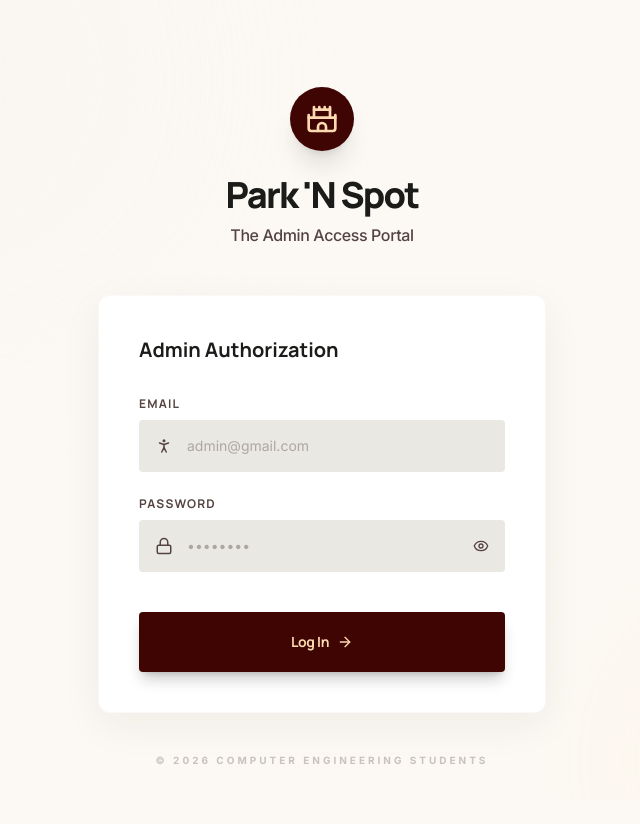
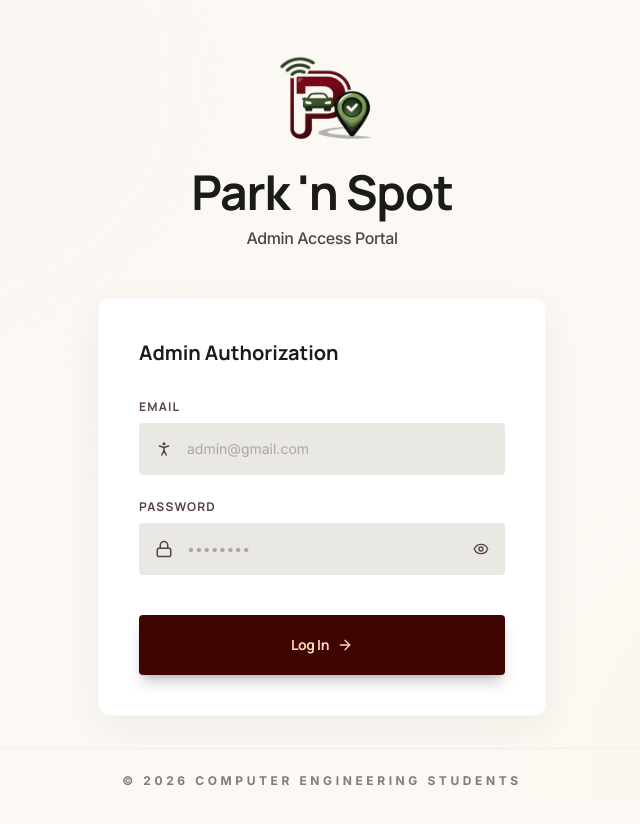
Before and after one commit to ELECTIVE12/PARK-N-SPOT, a React (Vite) app: page /admin/login in a window 1280 px wide. Shown: the top 824 px of the page, without its empty margins (318-958 px from the left). Before the commit the page ends 800 px from the top, so only its background shows below. Built offline with nearby package versions, Linux system fonts and the light colour scheme.

Commit message:
done admin log in ui

```diff
--- a/src/components/footer.tsx
+++ b/src/components/footer.tsx
@@ -1,11 +1,9 @@
-
-        // Option 1: Named export
 export function Footer() {
   return (
-     <div className="hidden lg:block fixed left-0 top-0 bottom-0 w-32 bg-surface-container-low z-[-1]">
-      <footer className="fixed bottom-8 left-0 right-0 text-center pointer-events-none">
-        <p className="text-[10px] font-bold uppercase tracking-[0.3em] text-on-surface-variant opacity-30 font-body">© 2026 computer engineering students</p>
-      </footer>
-    </div>
+    <footer className="text-center py-6 mt-8 border-t border-outline-variant/20">
+      <p className="text-xs font-bold uppercase tracking-[0.3em] text-on-surface-variant opacity-70 font-body">
+        © 2026 computer engineering students
+      </p>
+    </footer>
   );
 }
--- a/src/pages/admin/AdminAuth.tsx
+++ b/src/pages/admin/AdminAuth.tsx
@@ -1,7 +1,8 @@
 import React, { useState } from 'react';
 import { Footer } from '../../components/footer'
+import Logo from "../../components/Logo/logo.png";
 import { Link, useNavigate } from 'react-router-dom';
-import { Castle, Lock, PersonStanding, Shield, Verified, ArrowRight, Eye, EyeOff } from 'lucide-react';
+import { Lock, PersonStanding, ArrowRight, Eye, EyeOff } from 'lucide-react';
 
 export function AdminLogin() {
   const navigate = useNavigate();
@@ -10,15 +11,12 @@ export function AdminLogin() {
   const handleLogin = (e: React.FormEvent) => {
     e.preventDefault();
     localStorage.setItem('isAdminLoggedIn', 'true');
-
-    // Dispatch custom event to notify App.tsx
     window.dispatchEvent(new Event('auth-change'));
-
     navigate('/admin/dashboard');
   };
 
   return (
-    <div className="bg-surface text-on-surface flex items-center justify-center min-h-screen p-6 relative overflow-hidden">
+    <div className="bg-surface text-on-surface flex flex-col min-h-screen p-6 relative overflow-hidden">
       {/* Subtle Background Elements */}
       <div className="fixed inset-0 pointer-events-none z-0 overflow-hidden">
         <div className="absolute -top-[10%] -left-[5%] w-[40%] h-[40%] bg-surface-container-low rounded-full blur-[120px] opacity-60"></div>
@@ -26,16 +24,16 @@ export function AdminLogin() {
       </div>
 
       {/* Login Container */}
-      <main className="relative z-10 w-full max-w-md">
+      <main className="relative z-10 w-full max-w-md mx-auto flex-1 flex items-center">
+        <div className="w-full">
           {/* Brand Header */}
         <div className="text-center mb-12">
-          <div className="inline-flex items-center justify-center w-16 h-16 bg-primary-container rounded-full mb-6 shadow-xl">
-            <Castle size={32} className="text-secondary-container" />
+          <div className="relative inline-block">
+            <img src={Logo} alt="Logo" className="w-46 h-46 object-contain" />
+            <h1 className="text-5xl font-bold tracking-tight text-on-surface font-headline absolute -bottom-3 left-1/2 transform -translate-x-1/2 px-4 py-1 whitespace-nowrap">Park 'n Spot</h1>
           </div>
-          <h1 className="text-4xl font-extrabold tracking-tighter text-on-surface mb-2 font-headline">Park 'N Spot</h1>
-          <p className="text-on-surface-variant font-medium tracking-tight font-body">The Admin Access Portal</p>
+          <p className="text-on-surface-variant font-medium tracking-tight font-body mt-3">Admin Access Portal</p>
         </div>
-
           {/* Login Card */}
           <div className="bg-surface-container-lowest shadow-[0_12px_40px_rgba(27,28,25,0.06)] rounded-xl p-10 backdrop-blur-md border border-outline-variant/10">
             <h2 className="text-xl font-bold text-on-surface mb-8 font-headline">Admin Authorization</h2>
@@ -79,17 +77,17 @@ export function AdminLogin() {
               </div>
               {/* Primary Action */}
               <div className="pt-4">
-              <button className="w-full bg-primary-container  text-secondary-container py-5 rounded-sm font-bold tracking-tight text-sm flex items-center justify-center space-x-2 hover:bg-primary-container transition-all active:scale-[0.98] shadow-lg shadow-primary/20 border-none cursor-pointer font-headline" type="submit">
+                <button className="w-full bg-primary-container text-secondary-container py-5 rounded-sm font-bold tracking-tight text-sm flex items-center justify-center space-x-2 hover:bg-primary-container transition-all active:scale-[0.98] shadow-lg shadow-primary/20 border-none cursor-pointer font-headline" type="submit">
                   <span>Log In</span>
                   <ArrowRight size={16} />
                 </button>
               </div>
             </form>
           </div>
+        </div>
+      </main>
+
       <Footer/>
-      </main>
     </div>
-
-
   );
 }
```
Lines whose indentation alone changed are shown as unchanged.
